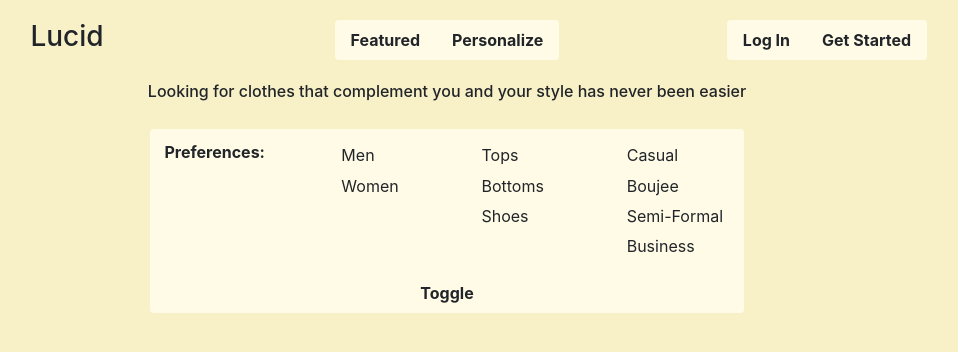
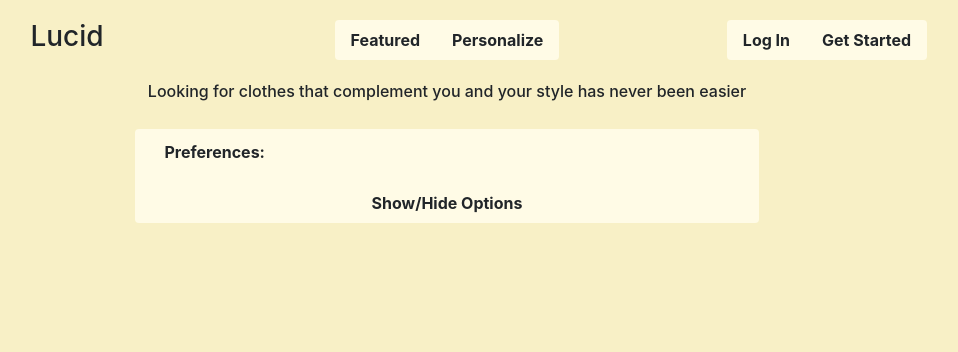
Before and after one commit to dnie63/Lucid, an Angular app: page / in a window 1280 px wide. Shown: the top 352 px of the page, without its empty margins (193-1151 px from the left). Built offline with nearby package versions, Linux system fonts and the light colour scheme.

Commit message:
finished basic ui and dynamics of the preferences part of the featured component. there is one bug where the selected gender darkens on hover

```diff
--- a/src/app/products/featured/featured.component.css
+++ b/src/app/products/featured/featured.component.css
@@ -1,9 +1,5 @@
 .outer-container {
   margin-top: 1.75rem;
-}
-
-ul {
-  list-style-type: none;
 }
 
 .inner-container {
@@ -11,9 +7,15 @@ ul {
   background-color: #fffbe6;
 }
 
+ul {
+  list-style-type: none;
+}
+
 li {
+  white-space: pre;
   padding: 0.2rem 0.4rem;
   cursor: pointer;
+  transition: 0.2s;
 }
 
 li:hover {
@@ -28,7 +30,44 @@ li:hover {
   background-color: #ebebcf;
 }
 
-/* The stlying below is for a dummy toggle link that should be changed to up and down arrows */
+/* The styling below is used to view and collapse the preferences box */
+.no-view {
+  opacity: 0;
+}
+
+.not-clickable {
+  cursor: default;
+}
+
+.disappear {
+  display: none;
+}
+
+.actual-list {
+  position: absolute;
+  top: -2.75rem;
+  opacity: 0;
+  transition: opacity 0.3s, top 1s;
+}
+
+.view-list {
+  position: relative;
+  top: 0;
+  opacity: 1;
+  transition: top 0.5s, opacity 0.5s 0.1s;
+}
+
+.hide-preferences {
+  height: 3rem;
+  transition: height 0.5s;
+}
+
+.show-preferences {
+  height: 9rem;
+  transition: height 0.5s;
+}
+
+/* The styling below is for a dummy toggle link that should be changed to up and down arrows */
 a {
   padding: 0.2rem 0.4rem;
   cursor: pointer;
--- a/src/app/products/featured/featured.component.html
+++ b/src/app/products/featured/featured.component.html
@@ -1,36 +1,45 @@
 <div class="container outer-container">
   <div class="row justify-content-sm-center">
-    <div class="col-sm-auto">
-      <div class="container rounded inner-container">
+    <div class="col-sm-auto rounded inner-container">
+      <div class="container" [class]="{'hide-preferences': !viewPreferences, 'show-preferences': viewPreferences}">
         <div class="row justify-content-sm-center">
           <div class="col-sm-auto">
             <span class="font-weight-bold">Preferences:</span>
           </div>
-          <div class="col-sm-auto first-cont">
-            <ul class="first-list">
-              <li class="rounded" (click)="onClickGender('men')" [class.active-pref]="preferences['men']">Men</li>
-              <li class="rounded" (click)="onClickGender('women')" [class.active-pref]="preferences['women']">Women</li>
+          <div class="col-sm-auto">
+            <ul [class.disappear]="viewPreferences">
+              <li class="not-clickable" [class.no-view]="!viewSelectedGender">{{selectedGender}}</li>
+            </ul>
+            <ul [class]="{'actual-list': !viewPreferences, 'view-list': viewPreferences}">
+              <li class="rounded" (click)="onClickGender('men')" [class]="{'active-pref': preferences['men'], 'not-clickable': !viewPreferences}">Men</li>
+              <li class="rounded" (click)="onClickGender('women')" [class]="{'active-pref': preferences['women'], 'not-clickable': !viewPreferences}">Women</li>
             </ul>
           </div>
-          <div class="col-sm-auto second-cont">
-            <ul class="second-list">
-              <li class="rounded" (click)="onClickType('tops')" [class.active-pref]="preferences['tops']">Tops</li>
-              <li class="rounded" (click)="onClickType('bottoms')" [class.active-pref]="preferences['bottoms']">Bottoms</li>
-              <li class="rounded" (click)="onClickType('shoes')" [class.active-pref]="preferences['shoes']">Shoes</li>
+          <div class="col-sm-auto">
+            <ul [class.disappear]="viewPreferences">
+              <li class="not-clickable" [class.no-view]="!viewSelectedType">{{selectedType}}</li>
+            </ul>
+            <ul [class]="{'actual-list': !viewPreferences, 'view-list': viewPreferences}">
+              <li class="rounded" (click)="onClickType('tops')" [class]="{'active-pref': preferences['tops'], 'not-clickable': !viewPreferences}">Tops</li>
+              <li class="rounded" (click)="onClickType('bottoms')" [class]="{'active-pref': preferences['bottoms'], 'not-clickable': !viewPreferences}">Bottoms</li>
+              <li class="rounded" (click)="onClickType('shoes')" [class]="{'active-pref': preferences['shoes'], 'not-clickable': !viewPreferences}">Shoes</li>
             </ul>
           </div>
-          <div class="col-sm-auto third-cont">
-            <ul class="third-list">
-              <li class="rounded" (click)="onClickMood('casual')" [class.active-pref]="preferences['casual']">Casual</li>
-              <li class="rounded" (click)="onClickMood('boujee')" [class.active-pref]="preferences['boujee']">Boujee</li>
-              <li class="rounded" (click)="onClickMood('semi-formal')" [class.active-pref]="preferences['semi-formal']">Semi-Formal</li>
-              <li class="rounded" (click)="onClickMood('business')" [class.active-pref]="preferences['business']">Business</li>
+          <div class="col-sm-auto">
+            <ul [class.disappear]="viewPreferences">
+              <li class="not-clickable" [class.no-view]="!viewSelectedMood">{{selectedMood}}</li>
+            </ul>
+            <ul [class]="{'actual-list': !viewPreferences, 'view-list': viewPreferences}">
+              <li class="rounded" (click)="onClickMood('casual')" [class]="{'active-pref': preferences['casual'], 'not-clickable': !viewPreferences}">Casual</li>
+              <li class="rounded" (click)="onClickMood('boujee')" [class]="{'active-pref': preferences['boujee'], 'not-clickable': !viewPreferences}">Boujee</li>
+              <li class="rounded" (click)="onClickMood('semi-formal')" [class]="{'active-pref': preferences['semi-formal'], 'not-clickable': !viewPreferences}">Semi-Formal</li>
+              <li class="rounded" (click)="onClickMood('business')" [class]="{'active-pref': preferences['business'], 'not-clickable': !viewPreferences}">Business</li>
             </ul>
           </div>
         </div>
-        <div class="d-flex justify-content-center">
-          <a class="text-center font-weight-bold rounded">Toggle</a>
-        </div>
+      </div>
+      <div class="d-flex justify-content-center">
+        <a class="text-center font-weight-bold rounded" (click)="onClickViewPref()">Show/Hide Options</a>
       </div>
     </div>
   </div>
--- a/src/app/products/featured/featured.component.ts
+++ b/src/app/products/featured/featured.component.ts
@@ -17,15 +17,41 @@ export class FeaturedComponent {
     'boujee': false,
     'semi-formal': false,
     'business': false
+  };
+
+  selectedGender = "Women";
+  selectedType = "Bottoms";
+  selectedMood = "Semi-Formal";
+  viewSelectedGender = false;
+  viewSelectedType = false;
+  viewSelectedMood = false;
+  viewPreferences = false;
+
+  onClickViewPref() {
+    this.viewPreferences = !this.viewPreferences;
   }
 
   onClickGender(gender: string) {
     switch (gender) {
       case 'men':
+        if (this.preferences[gender]) {
+          this.selectedGender = "Women";
+          this.viewSelectedGender = false;
+        } else {
+          this.selectedGender = "Men     ";
+          this.viewSelectedGender = true;
+        }
         this.preferences['men'] = !this.preferences['men'];
         this.preferences['women'] = false;
         break;
       case 'women':
+        if (this.preferences[gender]) {
+          this.selectedGender = "Women";
+          this.viewSelectedGender = false;
+        } else {
+          this.selectedGender = "Women";
+          this.viewSelectedGender = true;
+        }
         this.preferences['women'] = !this.preferences['women'];
         this.preferences['men'] = false;
         break;
@@ -35,16 +61,37 @@ export class FeaturedComponent {
   onClickType(type: string) {
     switch (type) {
       case 'tops':
+        if (this.preferences[type]) {
+          this.selectedType = "Bottoms";
+          this.viewSelectedType = false;
+        } else {
+          this.selectedType = "Tops      ";
+          this.viewSelectedType = true;
+        }
         this.preferences['tops'] = !this.preferences['tops'];
         this.preferences['bottoms'] = false;
         this.preferences['shoes'] = false;
         break;
       case 'bottoms':
+        if (this.preferences[type]) {
+          this.selectedType = "Bottoms";
+          this.viewSelectedType = false;
+        } else {
+          this.selectedType = "Bottoms";
+          this.viewSelectedType = true;
+        }
         this.preferences['bottoms'] = !this.preferences['bottoms'];
         this.preferences['tops'] = false;
         this.preferences['shoes'] = false;
         break;
       case 'shoes':
+        if (this.preferences[type]) {
+          this.selectedType = "Bottoms";
+          this.viewSelectedType = false;
+        } else {
+          this.selectedType = "Shoes    ";
+          this.viewSelectedType = true;
+        }
         this.preferences['shoes'] = !this.preferences['shoes'];
         this.preferences['tops'] = false;
         this.preferences['bottoms'] = false;
@@ -55,24 +102,52 @@ export class FeaturedComponent {
   onClickMood(mood: string) {
     switch (mood) {
       case 'casual':
+        if (this.preferences[mood]) {
+          this.selectedMood = "Semi-Formal";
+          this.viewSelectedMood = false;
+        } else {
+          this.selectedMood = "Casual          ";
+          this.viewSelectedMood = true;
+        }
         this.preferences['casual'] = !this.preferences['casual'];
         this.preferences['boujee'] = false;
         this.preferences['semi-formal'] = false;
         this.preferences['business'] = false;
         break;
       case 'boujee':
+        if (this.preferences[mood]) {
+          this.selectedMood = "Semi-Formal";
+          this.viewSelectedMood = false;
+        } else {
+          this.selectedMood = "Boujee         ";
+          this.viewSelectedMood = true;
+        }
         this.preferences['boujee'] = !this.preferences['boujee'];
         this.preferences['casual'] = false;
         this.preferences['semi-formal'] = false;
         this.preferences['business'] = false;
         break;
       case 'semi-formal':
+        if (this.preferences[mood]) {
+          this.selectedMood = "Semi-Formal";
+          this.viewSelectedMood = false;
+        } else {
+          this.selectedMood = "Semi-Formal";
+          this.viewSelectedMood = true;
+        }
         this.preferences['semi-formal'] = !this.preferences['semi-formal'];
         this.preferences['casual'] = false;
         this.preferences['boujee'] = false;
         this.preferences['business'] = false;
         break;
       case 'business':
+        if (this.preferences[mood]) {
+          this.selectedMood = "Semi-Formal";
+          this.viewSelectedMood = false;
+        } else {
+          this.selectedMood = "Business       ";
+          this.viewSelectedMood = true;
+        }
         this.preferences['business'] = !this.preferences['business'];
         this.preferences['casual'] = false;
         this.preferences['boujee'] = false;
```
